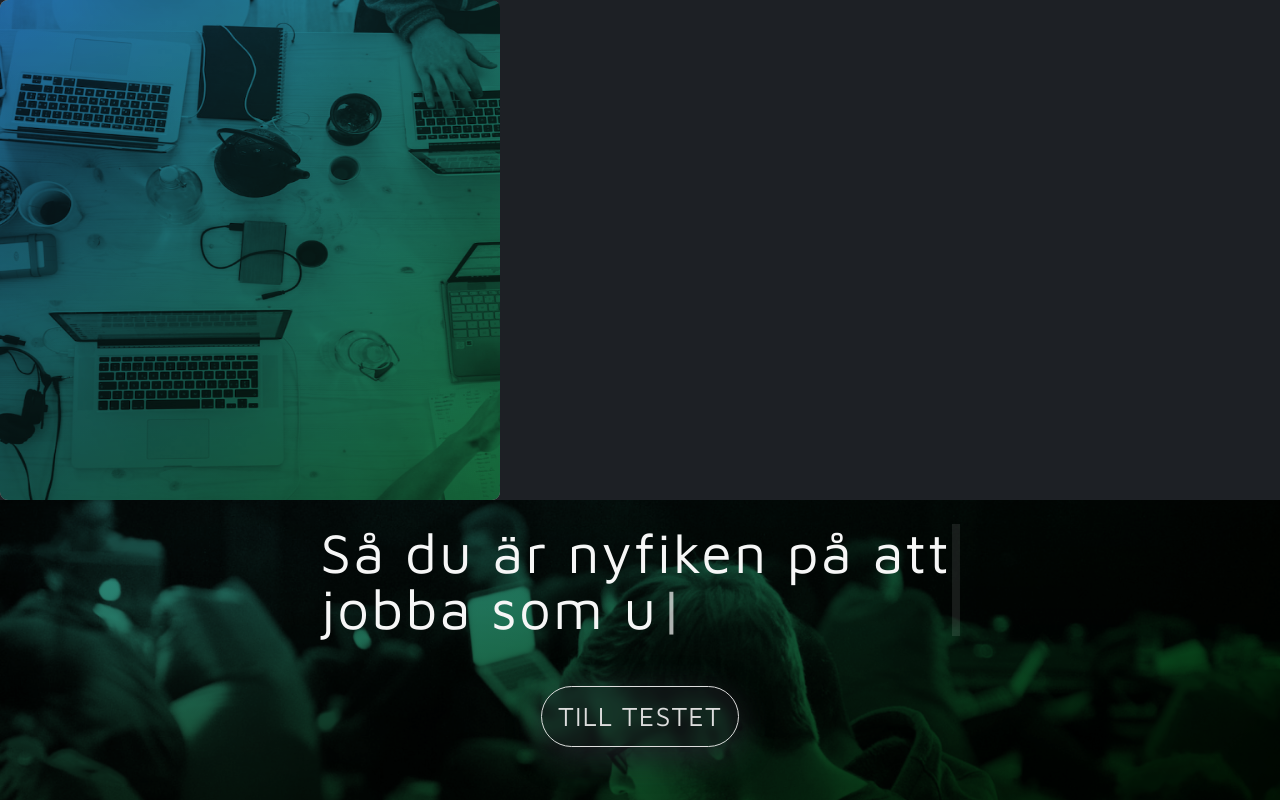
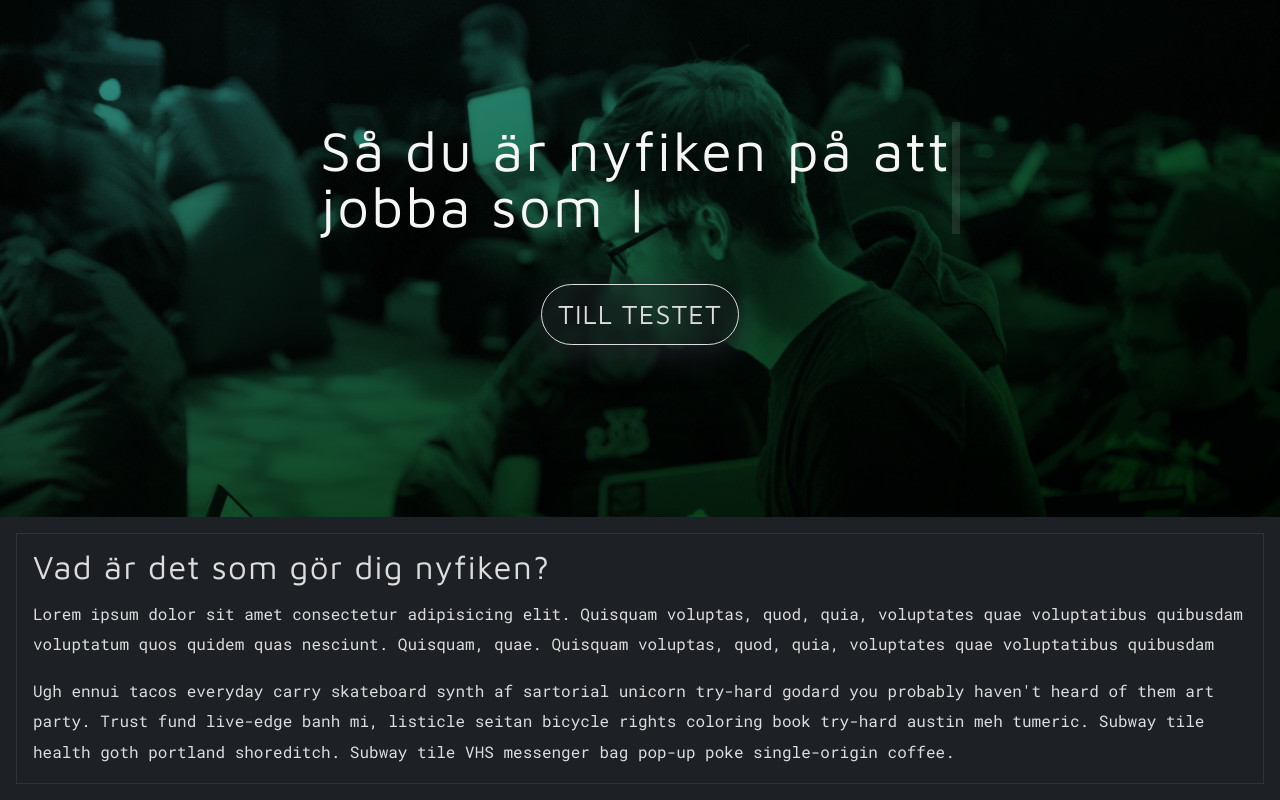
Before and after one commit to ZoCom-utbildning/folkans-it-utbildningar, a React (Vite) app: page / in a window 1280 px wide. Shown: the top 800 px of the page. Built offline with nearby package versions, Linux system fonts and the light colour scheme.

Commit message:
removed test image

```diff
--- a/src/views/home/Home.tsx
+++ b/src/views/home/Home.tsx
@@ -1,18 +1,13 @@
 import "./home.scss";
-import Hamburger from "../../components/hamburger/hamburger";
 import Typewriter from "typewriter-effect";
 import Header from "../../components/header/header";
 import { useState } from "react";
-
-import testPhoto from "../../assets/photos/gadgets.png";
-import Image from "../../components/image/Image";
 
 function Home() {
   const [navOpen, setNavOpen] = useState<boolean>(false);
   const [navClass, setNavClass] = useState<string>("nav-icon");
   return (
     <div className="wrapper">
-      <Image src={testPhoto} alt="hejsan hoppsan farelalela" />
       <header className="wrapper-header">
         <Header
           navOpen={navOpen}
```
